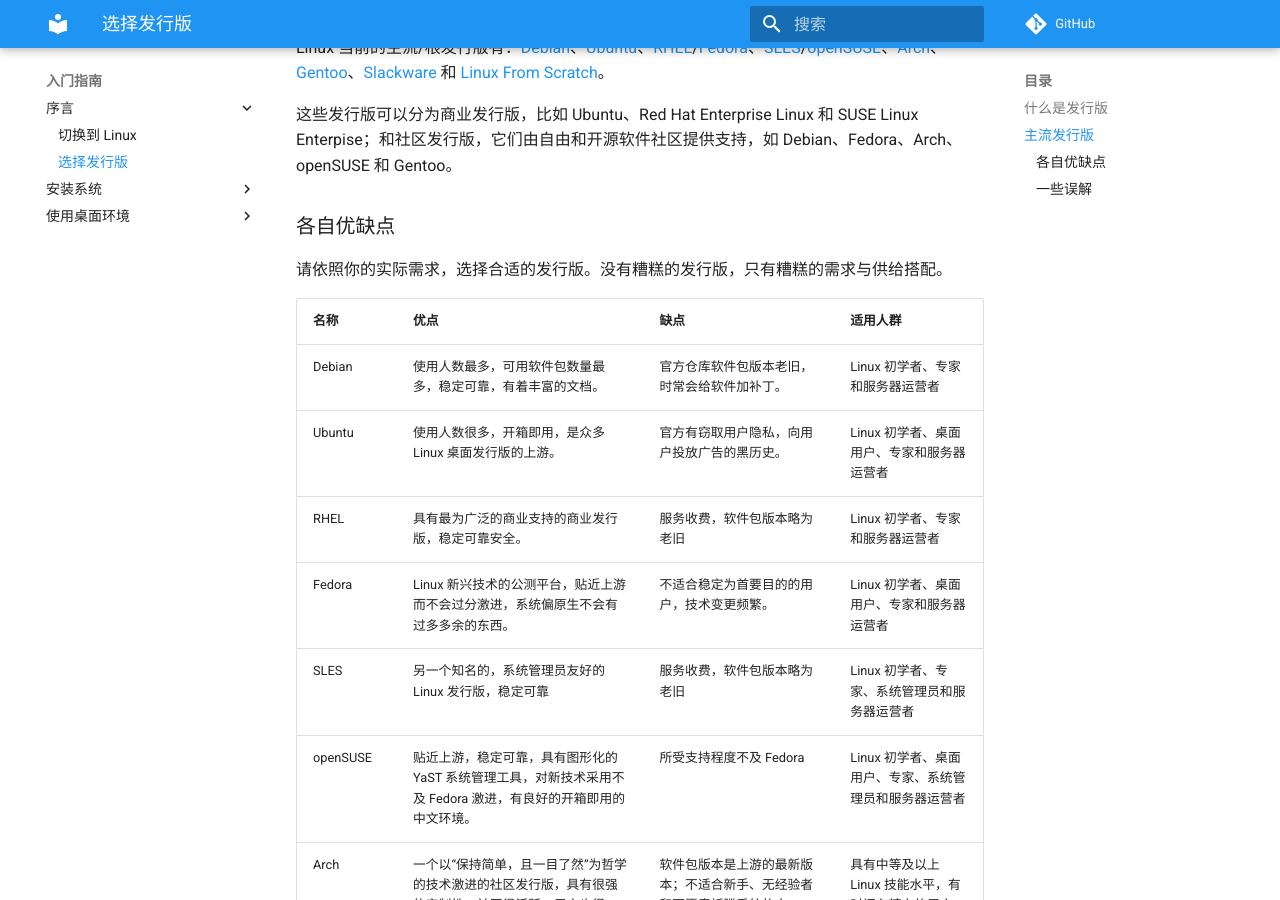
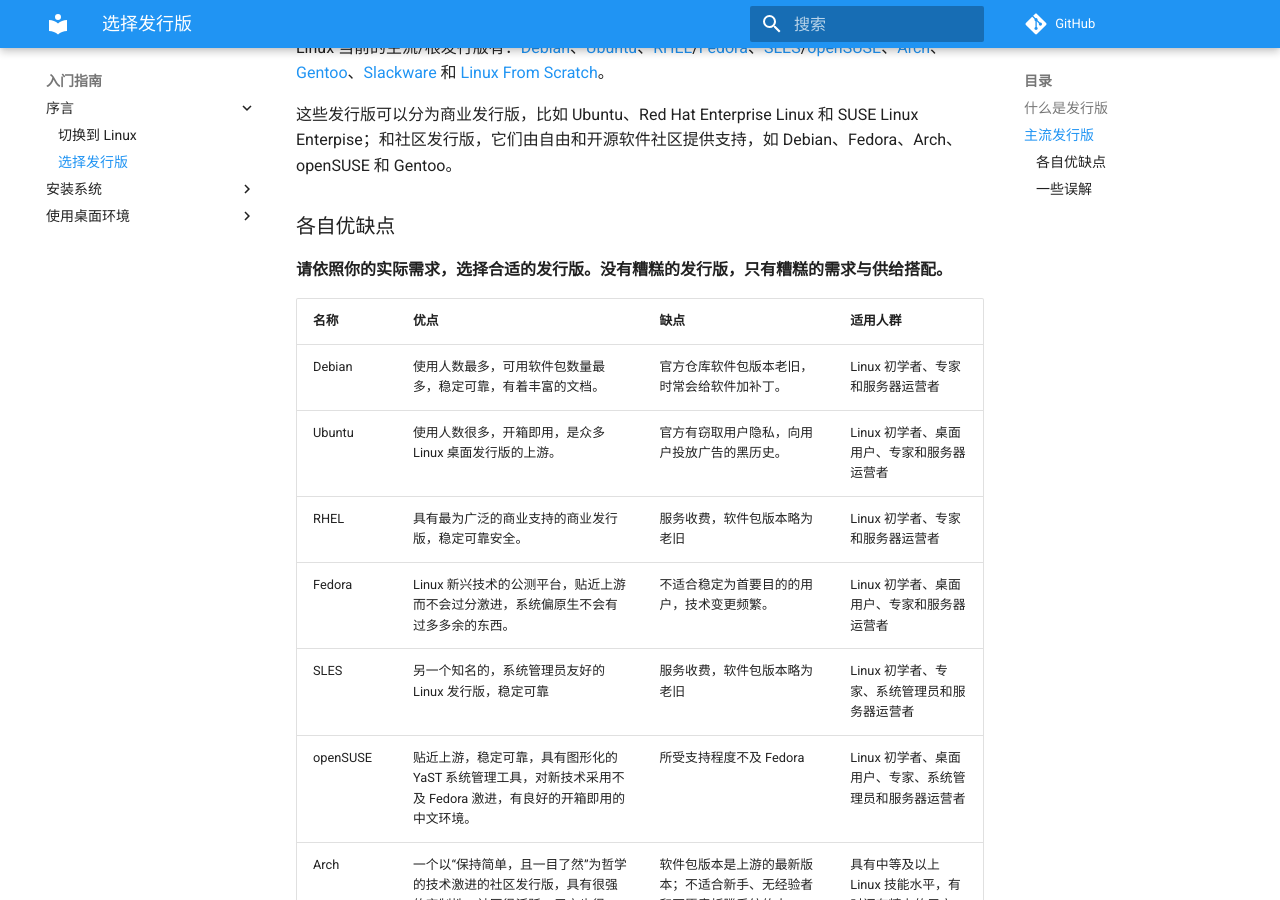
Before and after one commit to linuxhitchhiker/THGLG, an MkDocs documentation site: the page built from docs/basic/prologue/choosing-distribution.md, in a window 1280 px wide and 900 px high, scrolled down 623 px. Built offline with MkDocs 1.6.1 and Material for MkDocs 9.7.7, drawn with Linux system fonts in a browser that asks for light colours; comment, search, counter and statistics services are not loaded.

```diff
--- a/docs/basic/prologue/choosing-distribution.md
+++ b/docs/basic/prologue/choosing-distribution.md
@@ -18,7 +18,7 @@ Linux 当前的主流/根发行版有：[Debian](https://www.debian.org/)、[Ubu
 
 ### 各自优缺点
 
-请依照你的实际需求，选择合适的发行版。没有糟糕的发行版，只有糟糕的需求与供给搭配。
+**请依照你的实际需求，选择合适的发行版。没有糟糕的发行版，只有糟糕的需求与供给搭配。**
 
 |名称|优点|缺点|适用人群|
 |---|---|---|---|
```
